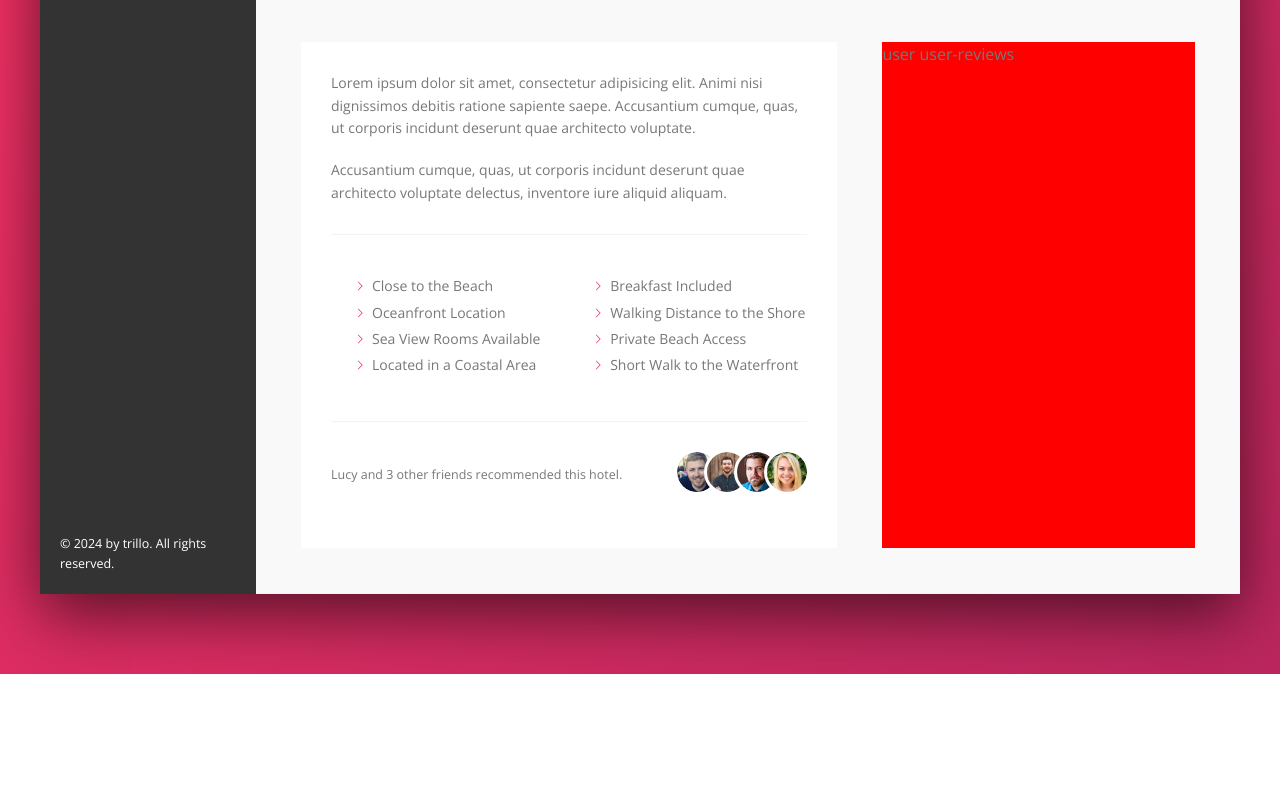
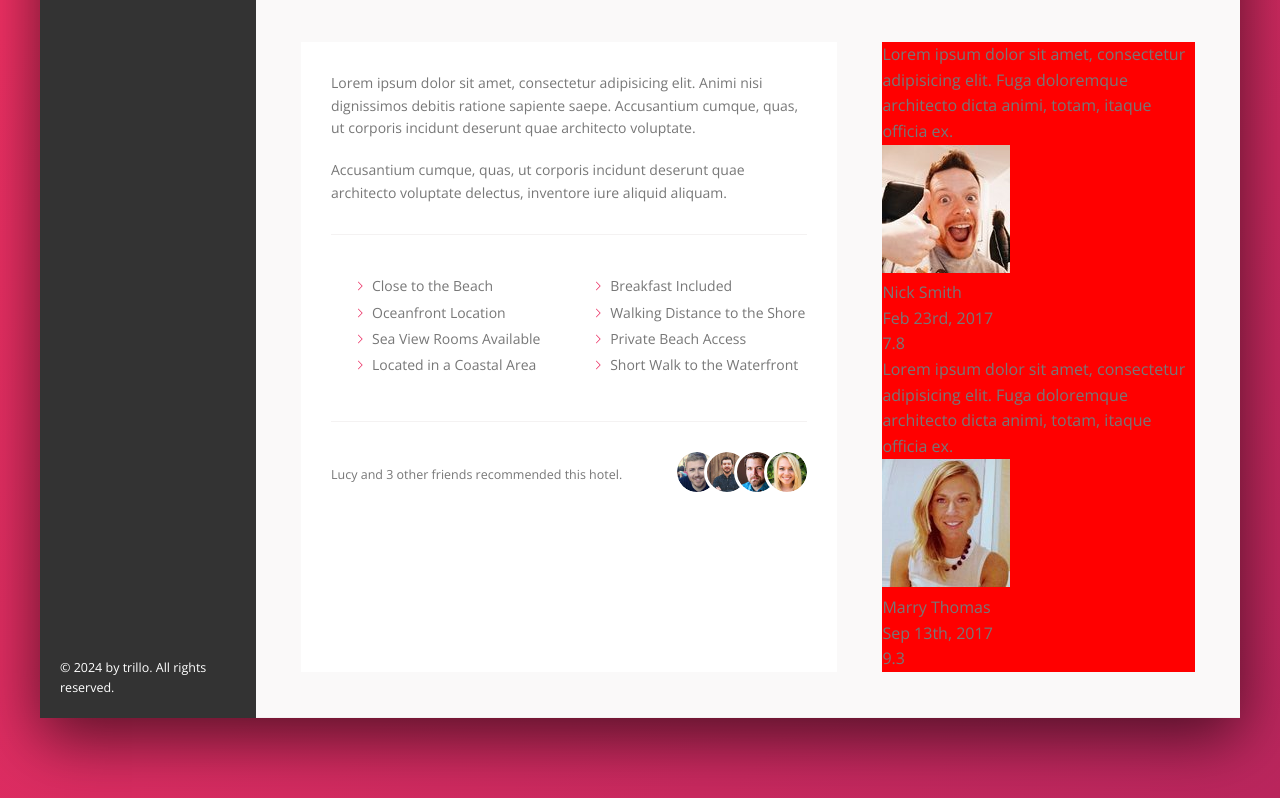
Before and after one commit to diletant93/trillo, a website: page index.html in a window 1280 px wide. Shown: the part 620-1418 px from the top of the page. Before the commit the page ends 1294 px from the top, so only its background shows below. Drawn offline with nearby package versions, Linux system fonts and the light colour scheme.

Commit message:
user-reviews content

```diff
--- a/index.html
+++ b/index.html
@@ -171,7 +171,32 @@
                             </div>
                         </div>
                         <div class="user-reviews">
-                            user user-reviews
+                            <figure class="review">
+                                <blockquote class="review__text">
+                                    Lorem ipsum dolor sit amet, consectetur adipisicing elit. Fuga doloremque architecto dicta animi, totam, itaque officia ex.
+                                </blockquote>
+                                <figcaption class="review__user">
+                                    <img src="img/user-1.jpg" alt="User 1" class="review__photo">
+                                    <div class="review__user-box">
+                                        <p class="review__user-name">Nick Smith</p>
+                                        <p class="review__user-date">Feb 23rd, 2017</p>
+                                    </div>
+                                    <div class="review__rating">7.8</div>
+                                </figcaption>
+                            </figure>
+                            <figure class="review">
+                                <blockquote class="review__text">
+                                    Lorem ipsum dolor sit amet, consectetur adipisicing elit. Fuga doloremque architecto dicta animi, totam, itaque officia ex.
+                                </blockquote>
+                                <figcaption class="review__user">
+                                    <img src="img/user-2.jpg" alt="User 1" class="review__photo">
+                                    <div class="review__user-box">
+                                        <p class="review__user-name">Marry Thomas</p>
+                                        <p class="review__user-date">Sep 13th, 2017</p>
+                                    </div>
+                                    <div class="review__rating">9.3</div>
+                                </figcaption>
+                            </figure>
                         </div>
                     </div>
                 </div>
```
